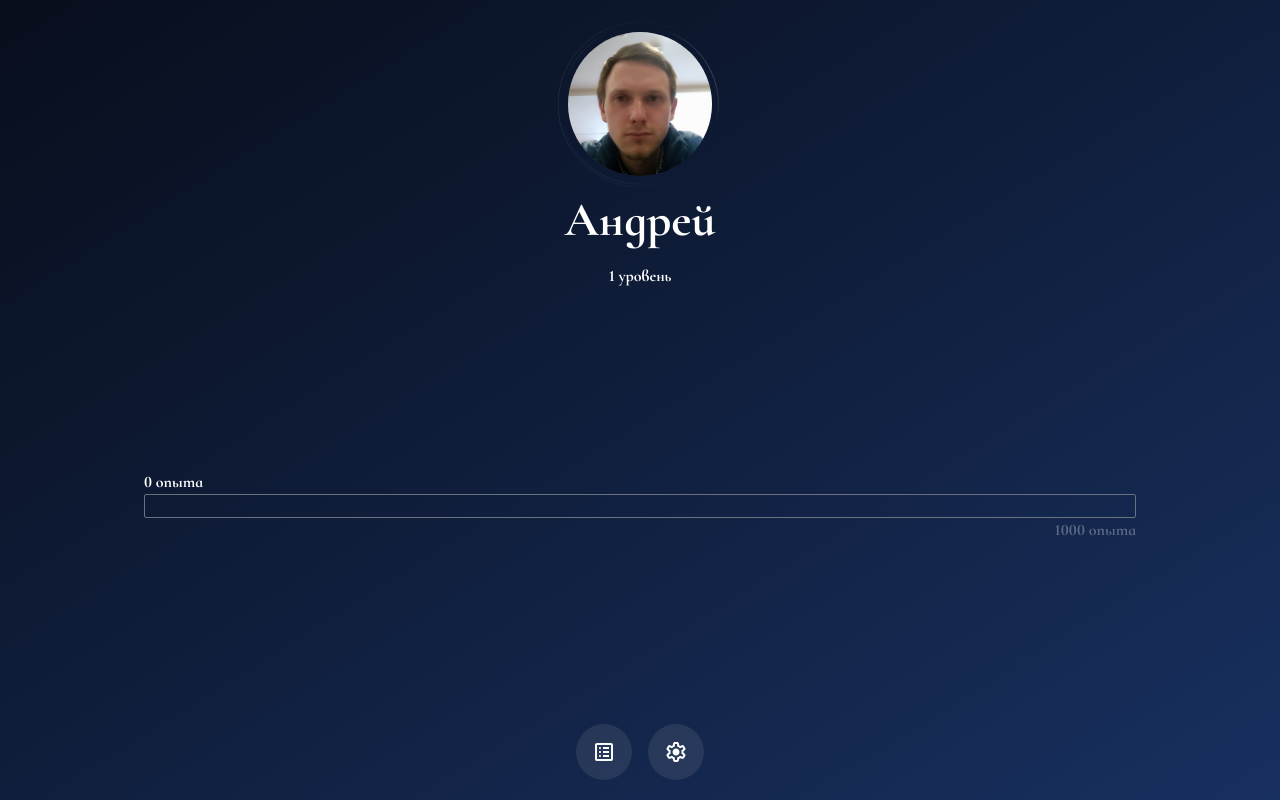
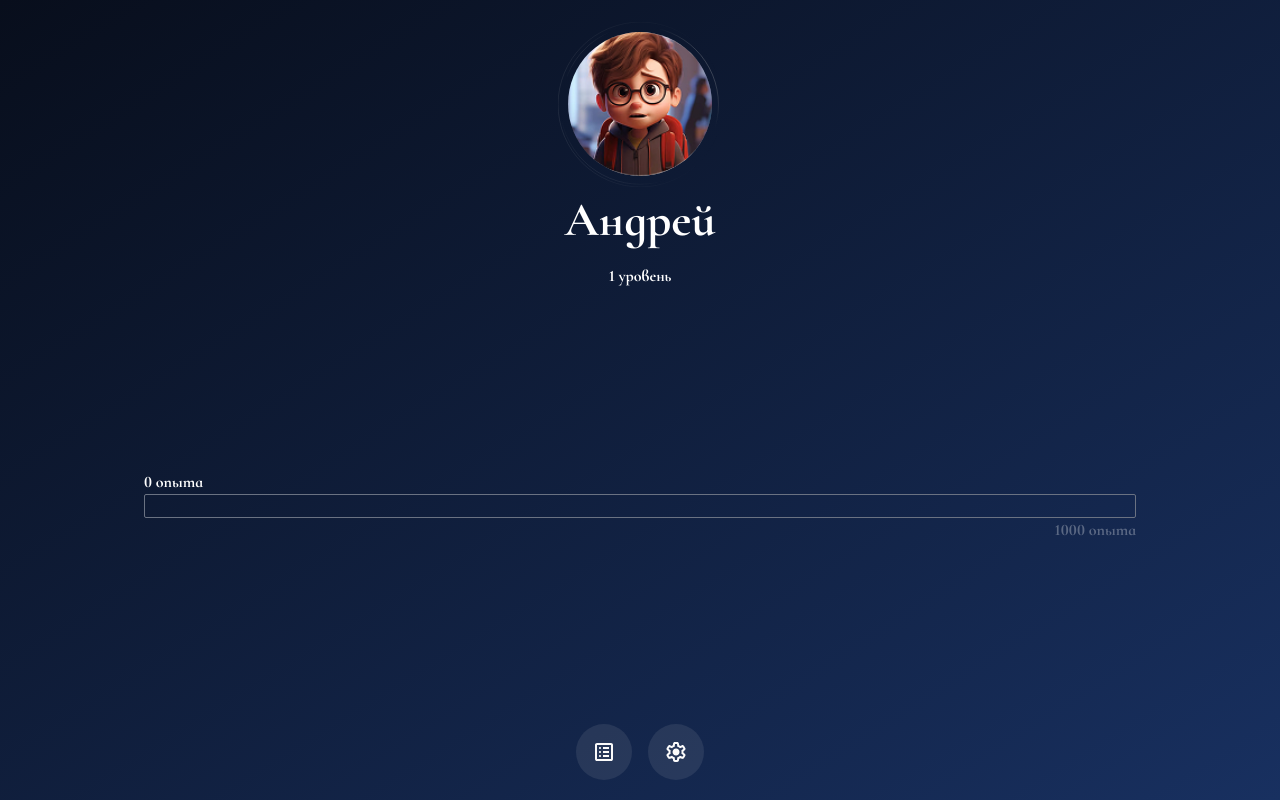
Before and after one commit to Andrey999K/workbook-frontend, a Next.js app: page /profile in a window 1280 px wide. Built offline with nearby package versions, Linux system fonts and the light colour scheme.

Commit message:
feat: added src prop to Avatar component

```diff
--- a/src/components/common/Avatar.tsx
+++ b/src/components/common/Avatar.tsx
@@ -2,10 +2,11 @@ import Image from "next/image";
 import { clsx } from "clsx";
 
 type AvatarProps = {
+  src?: string;
   size?: number;
 };
 
-export const Avatar = ({ size }: AvatarProps) => {
+export const Avatar = ({ src, size }: AvatarProps) => {
   const classNames = clsx(
     "relative block bg-orange-500 rounded-full overflow-hidden",
     size ? `w-[${size}px] h-[${size}px]` : "w-12 h-12"
@@ -28,7 +29,7 @@ export const Avatar = ({ size }: AvatarProps) => {
       </div>
       <div className="relative w-full h-full rounded-full overflow-hidden">
         <Image
-          src="/avatar_real.jpg"
+          src={src || "/avatar.jpg"}
           alt="avatar"
           fill
           className="object-cover w-full h-full"
```
